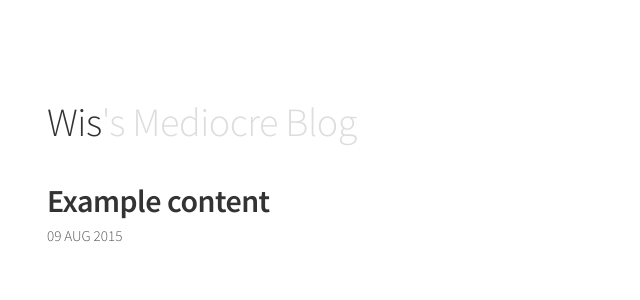
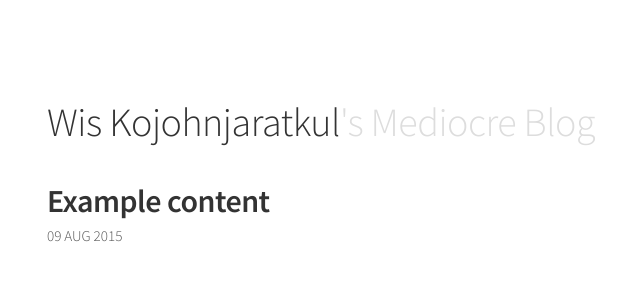
Before and after one commit to wiskojo/wiskojo.github.io, a Jekyll site: the page built from index.html, in a window 1280 px wide. Shown: the top 300 px of the page, without its empty margins (233-873 px from the left). Built offline with Jekyll 4.4.1, drawn with Linux system fonts in a browser that asks for light colours.

```diff
--- a/_config.yml
+++ b/_config.yml
@@ -1,5 +1,5 @@
 # Basic
-name:               "Wis"
+name:               "Wis Kojohnjaratkul"
 description:        "My mediocre blog"
 
 url:                "//wiskojo.github.io"
@@ -10,7 +10,7 @@ github:
 # URL
 baseurl:            ""
 #baseurl:            "" #For Root Domain
-permalink:          /:year/:month/:day/:title/
+permalink:          /:month/:day/:year/:title/
 
 # Markdown
 markdown:           kramdown
```
Also changed, not shown: _posts/04-02-2018-visualizing-reddit-with-emojis.md (+8 -0 lines).
